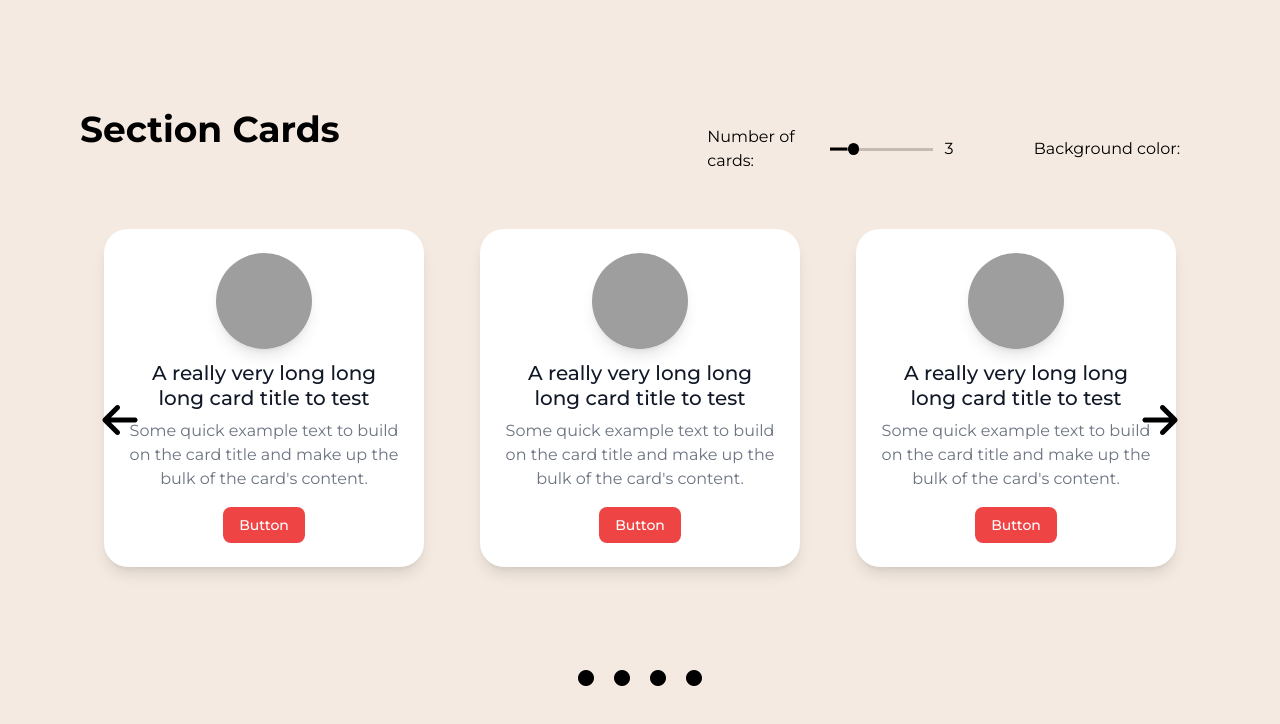
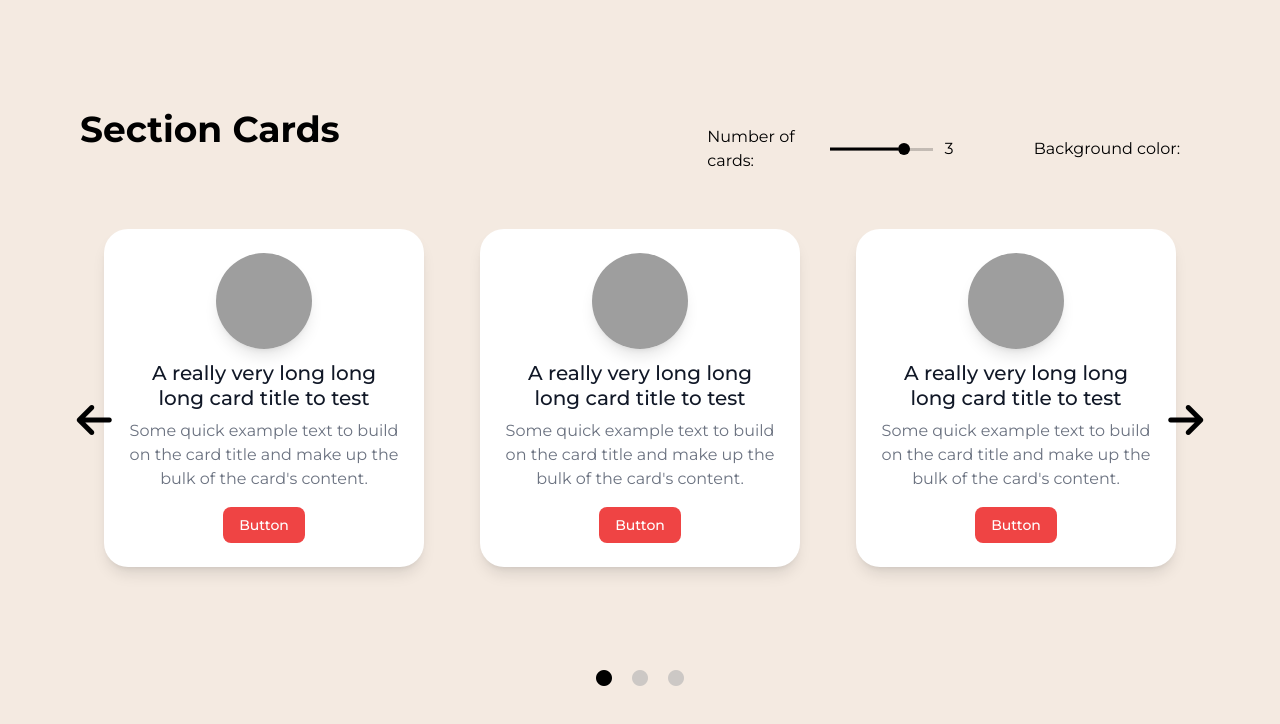
Before and after one commit to LauraBigoni/slider-test, a Vue app: page / in a window 1280 px wide. Shown: the top 724 px of the page. Built offline with nearby package versions, Linux system fonts and the light colour scheme; grey boxes are pictures that could not be loaded.

Commit message:
added navigation logic

```diff
--- a/src/components/SliderPage.vue
+++ b/src/components/SliderPage.vue
@@ -8,7 +8,7 @@
 					<input
 						type="range"
 						min="0"
-						max="15"
+						max="4"
 						step="1"
 						name="cards-range"
 						id="cards-range"
@@ -31,13 +31,29 @@
 			</div>
 		</div>
 		<div class="slider-card flex flex-row gap-14 justify-center">
-			<SliderCard v-for="index in value" :key="index" />
+			<SliderCard
+				v-for="(item, index) in value"
+				:key="item"
+				:class="{ active: activeCards(index) }"
+			/>
 		</div>
 		<div class="navigation-slider">
-			<i class="fa-solid fa-arrow-left prev"></i>
-			<i class="fa-solid fa-arrow-right next"></i>
+			<i
+				@click="prevCard()"
+				class="fa-solid fa-arrow-left prev ease-in duration-300 disabled"
+			></i>
+			<i
+				@click="nextCard()"
+				class="fa-solid fa-arrow-right next ease-in duration-300"
+			></i>
 			<div class="dots text-center">
-				<i v-for="i in 4" :key="i" class="fa-solid fa-circle"></i>
+				<i
+					v-for="(icon, index) in value"
+					:key="icon"
+					class="fa-solid fa-circle"
+					:class="{ active: activeCards(index) }"
+					@click="setCards(index)"
+				></i>
 			</div>
 		</div>
 	</div>
@@ -52,6 +68,8 @@ export default {
 	data() {
 		return {
 			value: 3,
+			currentIndex: 0,
+			maxValue: 4,
 		};
 	},
 	computed: {},
@@ -61,7 +79,22 @@ export default {
 			colorPicker.style.setProperty("--color", colorPicker.value);
 			this.$emit("backgroundChange", colorPicker.value);
 		},
+		activeCards(index) {
+			return this.currentIndex === index;
+		},
+		setCards(index) {
+			this.currentIndex = index;
+		},
+		prevCard() {
+			if (this.currentIndex === 0) this.currentIndex = this.maxValue - 1;
+			else this.currentIndex--;
+		},
+		nextCard() {
+			if (this.currentIndex === this.maxValue - 1) this.currentIndex = 0;
+			else this.currentIndex++;
+		},
 	},
+	mounted() {},
 };
 </script>
 
@@ -73,6 +106,7 @@ export default {
 		width: 30px;
 		height: 14px;
 		position: relative;
+		cursor: crosshair;
 	}
 
 	#color-picker::before {
@@ -153,22 +187,51 @@ export default {
 	}
 }
 .navigation-slider {
+	// TODO: Decidere se scrollare all'infinito le card o mettere disabled
+	// & > i.disabled {
+	// 	cursor: not-allowed;
+	// 	color: #b3b3b39d;
+	// }
+
 	.fa-arrow-left {
 		font-size: 40px;
 		position: absolute;
 		top: 50%;
-		left: 8%;
+		left: 6%;
+		cursor: pointer;
+
+		&:hover {
+			transform: translateX(-10px);
+		}
 	}
+
 	.fa-arrow-right {
 		font-size: 40px;
 		position: absolute;
 		top: 50%;
-		right: 8%;
+		right: 6%;
+		cursor: pointer;
+
+		&:hover {
+			transform: translateX(10px);
+		}
 	}
+
 	.dots {
 		padding-top: 100px;
+
 		i {
 			margin: 0 10px;
+			cursor: pointer;
+			color: #b3b3b39d;
+
+			&.active {
+				color: #000;
+			}
+
+			&:hover {
+				transform: scale(1.2);
+			}
 		}
 	}
 }
```
